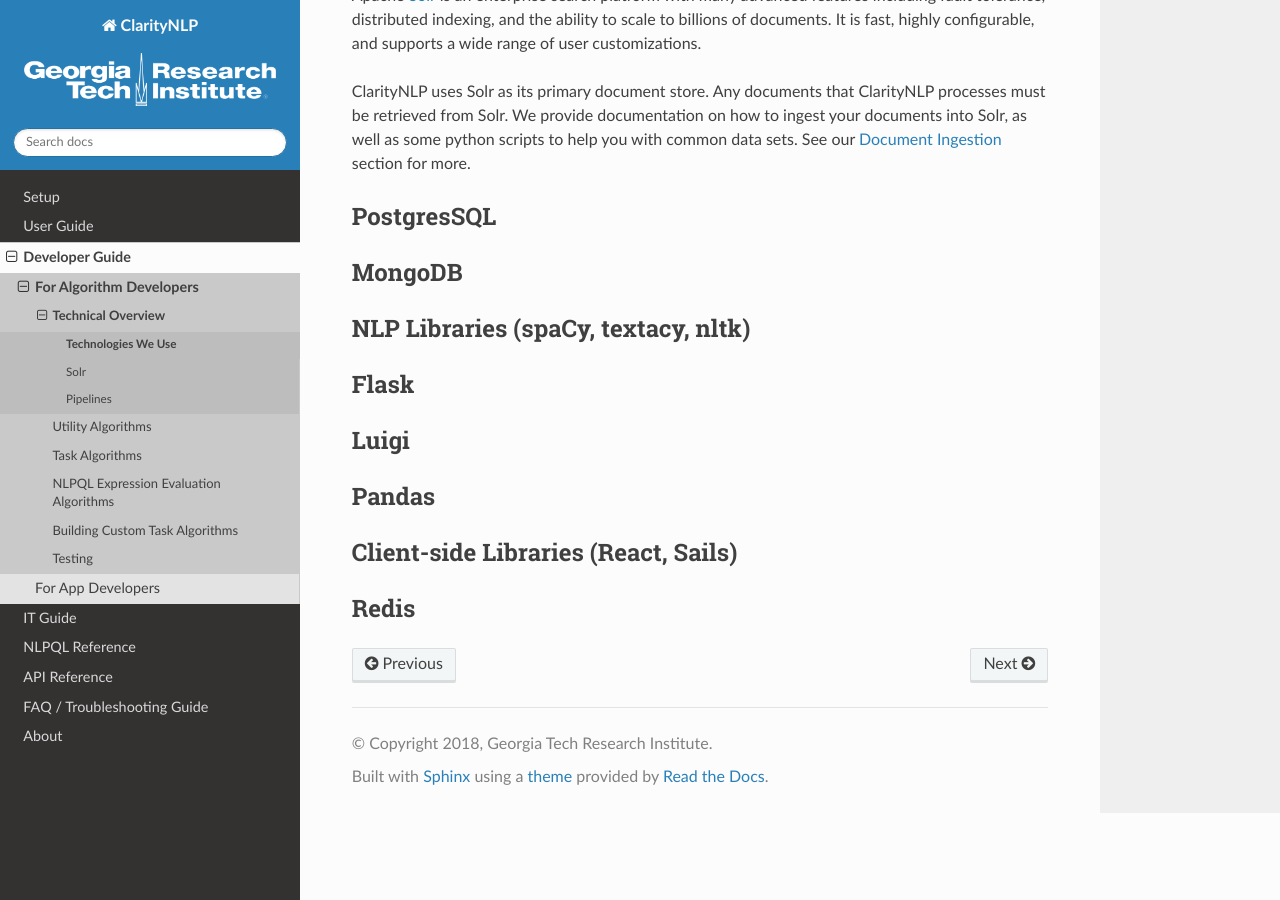
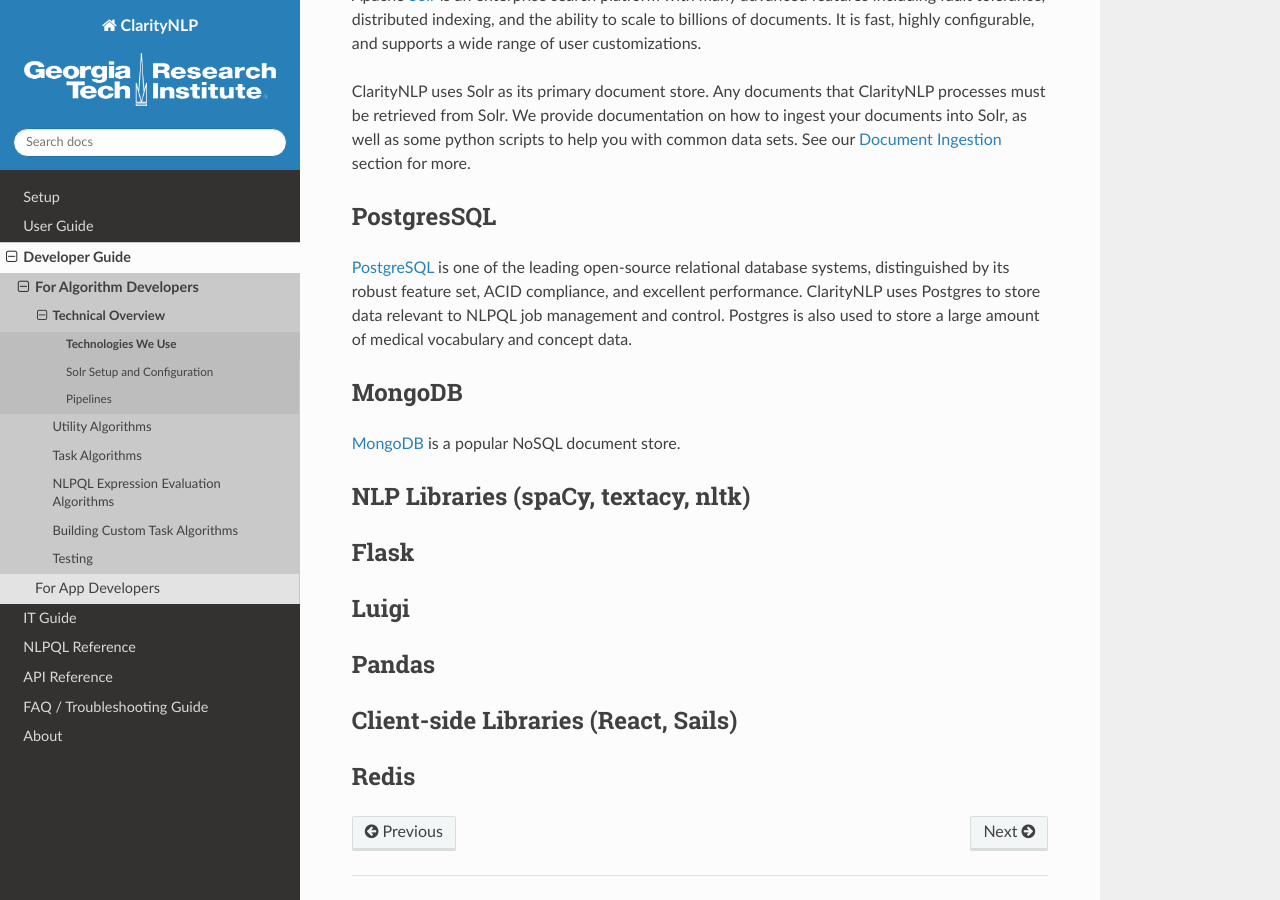
Before and after one commit to ClarityNLP/ClarityNLP, a Sphinx documentation site: the page built from docs/developer_guide/technical_background/technologies.rst, in a window 1280 px wide and 900 px high, scrolled down 576 px. Built offline with Sphinx 7.4.7 and the Read the Docs theme 2.0.0, drawn with Linux system fonts in a browser that asks for light colours; pages that are not in the unit, such as notebooks, are missing from menus.

Commit message:
more work on developer guide documentation

```diff
--- a/docs/developer_guide/technical_background/solr.md
+++ b/docs/developer_guide/technical_background/solr.md
@@ -1,4 +1,4 @@
-# Solr
+# Solr Setup and Configuration
 
 ## Data types
 We use standard Solr data types with one custom data type, `searchText`.  `searchText` is a text field, tokenized on spaces, with filtering to support case insensitivity.
--- a/docs/developer_guide/technical_background/technologies.rst
+++ b/docs/developer_guide/technical_background/technologies.rst
@@ -38,9 +38,18 @@
 PostgresSQL
 -----------
 
+`PostgreSQL <https://www.postgresql.org/>`_ is one of the leading open-source
+relational database systems, distinguished by its robust feature set, ACID
+compliance, and excellent performance. ClarityNLP uses Postgres to store data
+relevant to NLPQL job management and control. Postgres is also used to store
+a large amount of medical vocabulary and concept data.
+
 
 MongoDB
 -------
+
+
+`MongoDB <https://www.mongodb.com/>`_ is a popular NoSQL document store.
 
 
 NLP Libraries (spaCy, textacy, nltk)
```
